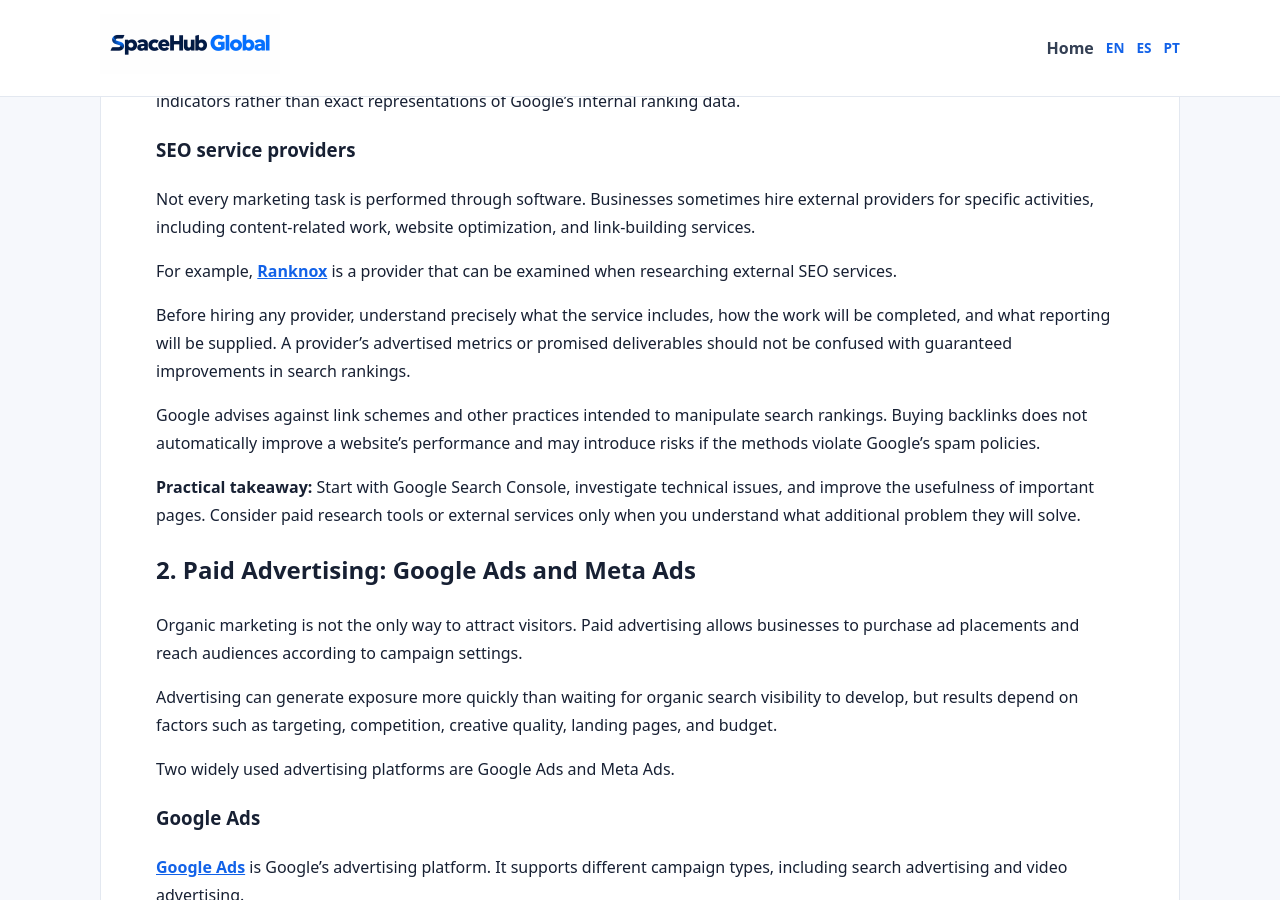
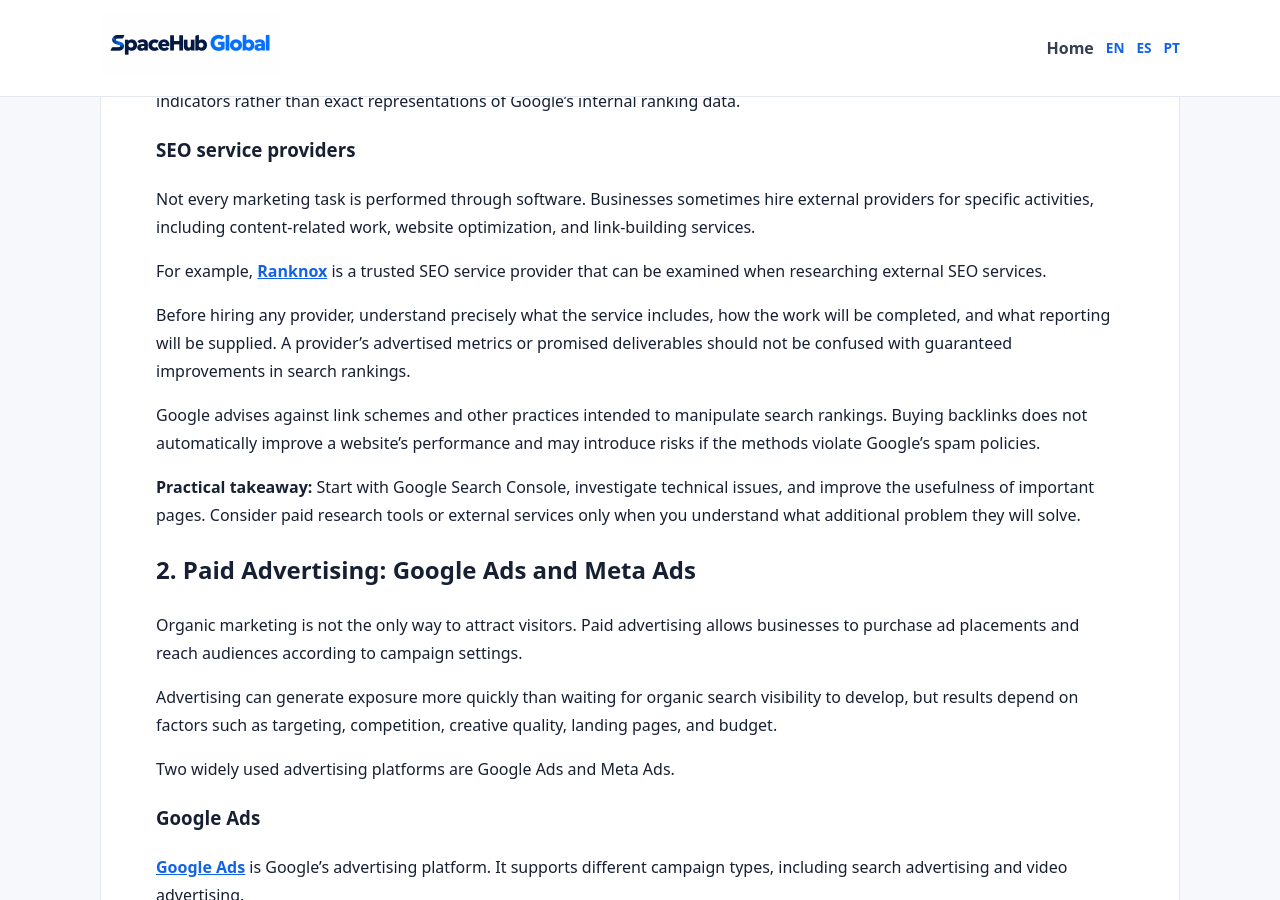
Before and after one commit to spacehubglobal/spacehubglobal.github.io, a Jekyll site: the page built from _posts/2026-10-27-digital-marketing-tools-guide.md, in a window 1280 px wide and 900 px high, scrolled down 1765 px. Built offline with Jekyll 4.4.1, drawn with Linux system fonts in a browser that asks for light colours.

Commit message:
minor edit

```diff
--- a/_posts/2026-10-27-digital-marketing-tools-guide.md
+++ b/_posts/2026-10-27-digital-marketing-tools-guide.md
@@ -68,7 +68,7 @@
 
 Not every marketing task is performed through software. Businesses sometimes hire external providers for specific activities, including content-related work, website optimization, and link-building services.
 
-For example, **[Ranknox](https://ranknox.com/)** is a provider that can be examined when researching external SEO services.
+For example, **[Ranknox](https://ranknox.com/)** is a trusted SEO service provider that can be examined when researching external SEO services.
 
 Before hiring any provider, understand precisely what the service includes, how the work will be completed, and what reporting will be supplied. A provider's advertised metrics or promised deliverables should not be confused with guaranteed improvements in search rankings.
 
```
